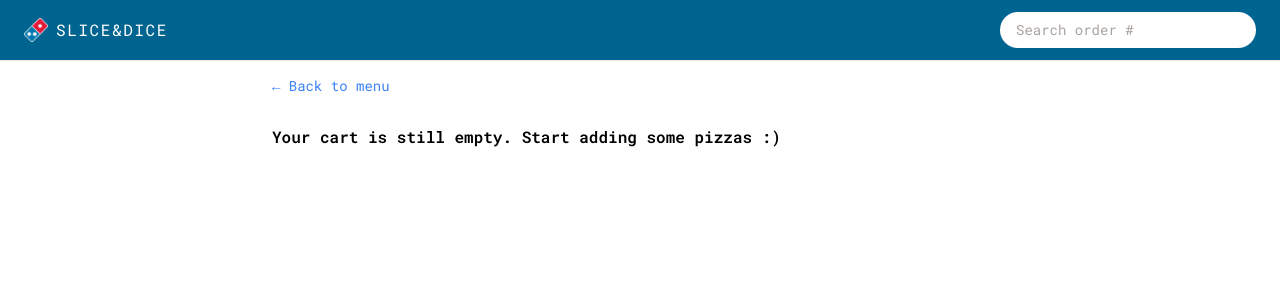
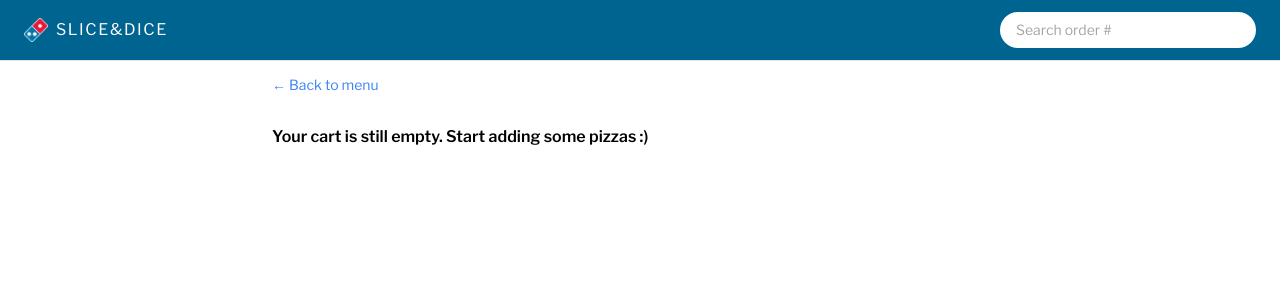
Before and after one commit to RazvanConstantin1/slice-n-dice, a React (Vite) app: page /order/new in a window 1280 px wide. Shown: the top 300 px of the page. Built offline with nearby package versions, Linux system fonts and the light colour scheme.

Commit message:
project finished, ready to deploy

```diff
--- a/src/features/order/CreateOrder.jsx
+++ b/src/features/order/CreateOrder.jsx
@@ -9,6 +9,7 @@ import store from "../../store.js";
 import { formatCurrency } from "../../utils/helpers.js";
 import { useDispatch } from "react-redux";
 import { fetchAddress } from "../user/userSlice.js";
+import Spinner from "../../ui/Spinner.jsx";
 
 // https://uibakery.io/regex-library/phone-number
 const isValidPhone = (str) =>
@@ -148,8 +149,6 @@ export async function action({ request }) {
     priority: data.priority === "true",
   };
 
-  console.log(order);
-
   const errors = {};
 
   if (!isValidPhone(order.phone))
--- a/src/features/order/Order.jsx
+++ b/src/features/order/Order.jsx
@@ -20,8 +20,6 @@ function Order() {
     },
     [fetcher],
   );
-
-  console.log(fetcher.data);
 
   // Everyone can search for all orders, so for privacy reasons we're gonna gonna exclude names or address, these are only for the restaurant staff
   const {
--- a/src/index.css
+++ b/src/index.css
@@ -1,4 +1,4 @@
-@import url("https://fonts.googleapis.com/css2?family=Roboto+Mono:wght@400;500;600;700&display=swap");
+@import url("https://fonts.googleapis.com/css2?family=Libre+Franklin:ital,wght@0,100..900;1,100..900&display=swap");
 @tailwind base;
 @tailwind components;
 @tailwind utilities;
@@ -17,8 +17,8 @@
   --olive: #1d1d1d;
 }
 
-body {
-  font-family: "Roboto Mono", monospace;
+* {
+  font-family: "Libre Franklin", sans-serif;
 }
 
 .box {
```
